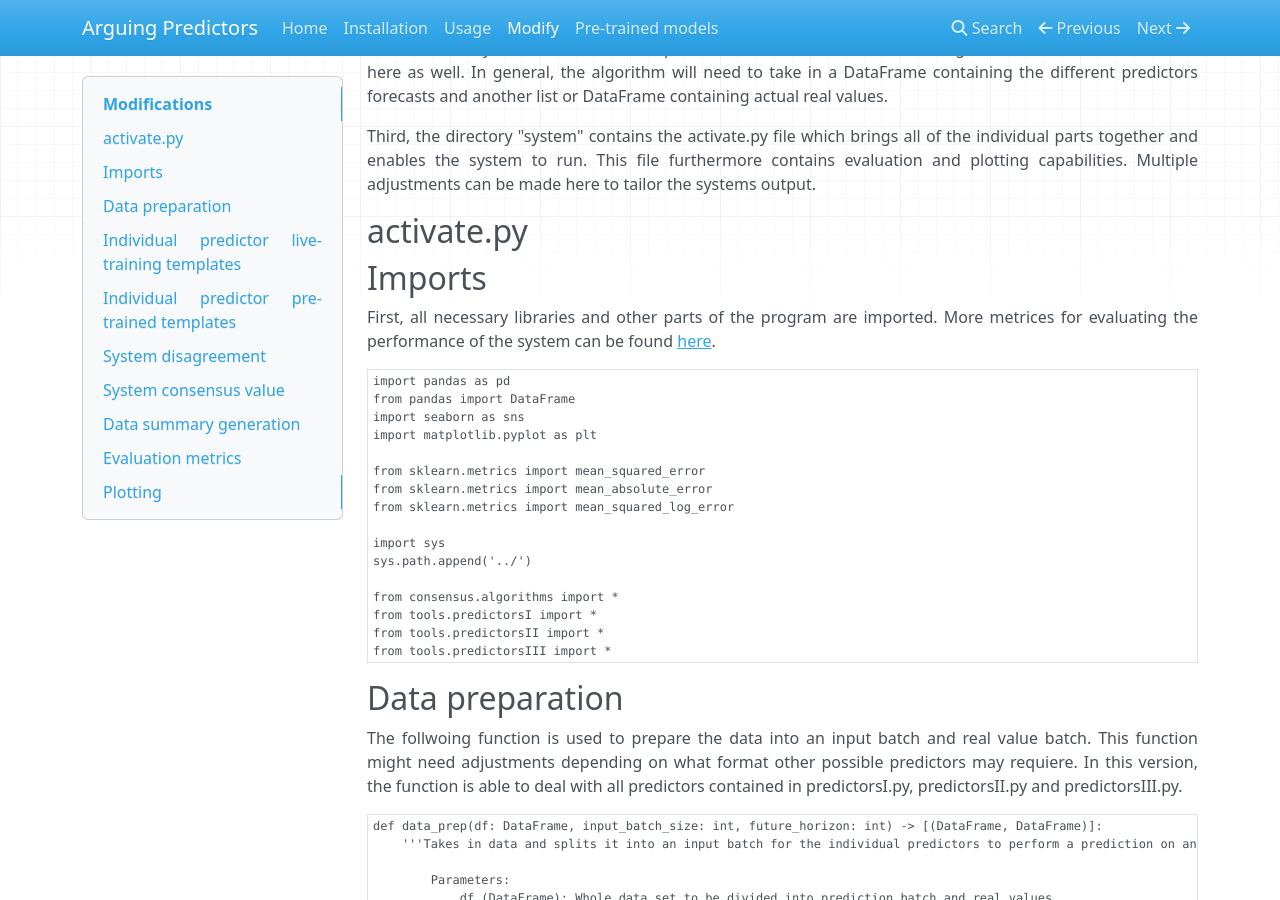
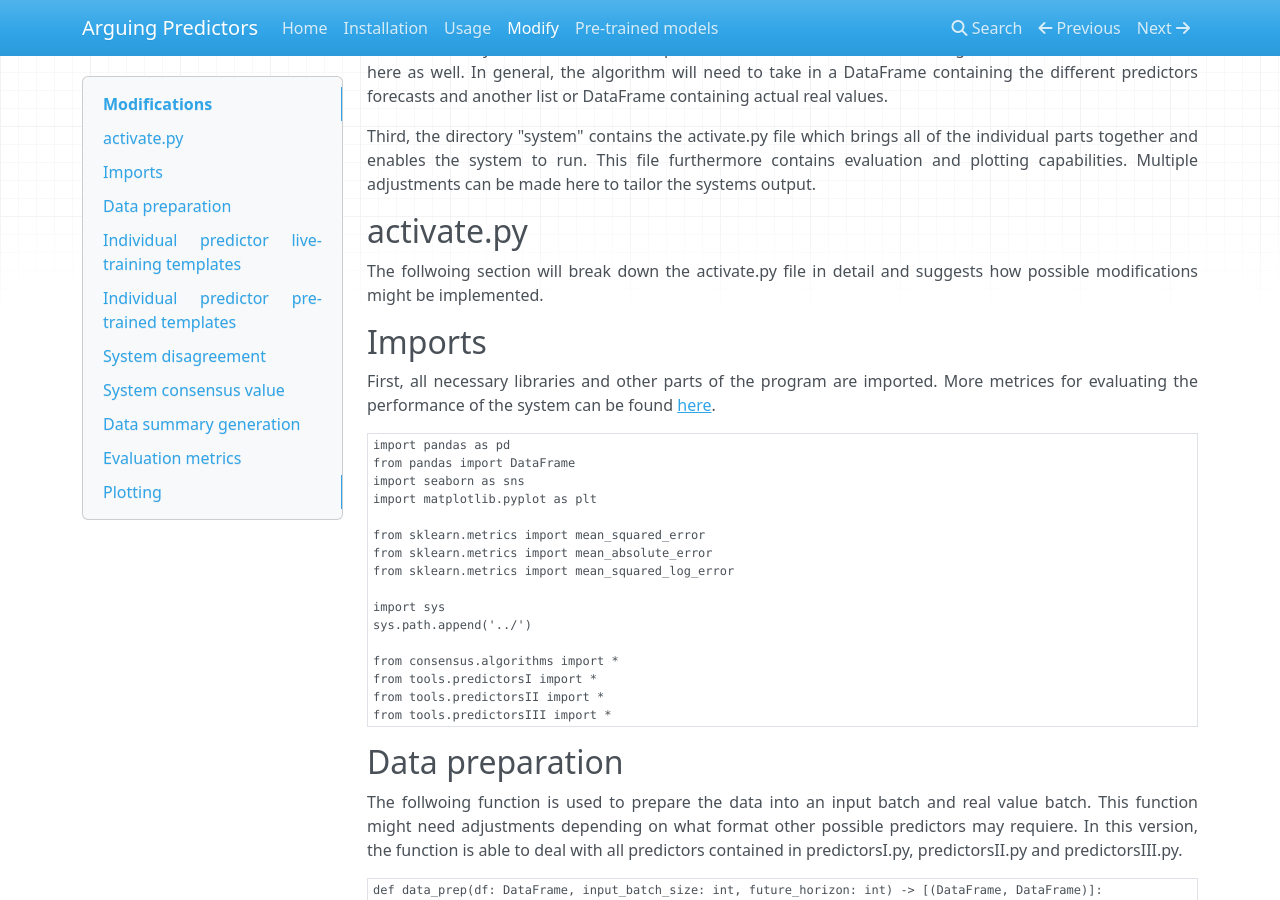
Before and after one commit to maxmekiska/arguing_predictors, an MkDocs documentation site: the page built from docs/docs/modify.md, in a window 1280 px wide and 900 px high, scrolled down 346 px. Built offline with MkDocs 1.6.1, drawn with Linux system fonts in a browser that asks for light colours; nearby versions of some CDN libraries.

Commit message:
new content

```diff
--- a/docs/docs/modify.md
+++ b/docs/docs/modify.md
@@ -15,6 +15,7 @@ The "tools" directory furthermore contains the dataloader which serves to import
 Third, the directory "system" contains the activate.py file which brings all of the individual parts together and enables the system to run. This file furthermore contains evaluation and plotting capabilities. Multiple adjustments can be made here to tailor the systems output.
 
 ## activate.py
+The follwoing section will break down the activate.py file in detail and suggests how possible modifications might be implemented.
 
 ## Imports
 First, all necessary libraries and other parts of the program are imported. More metrices for evaluating the performance of the system can be found [here](https://scikit-learn.org/stable/modules/classes.html#module-sklearn.metrics).
```
